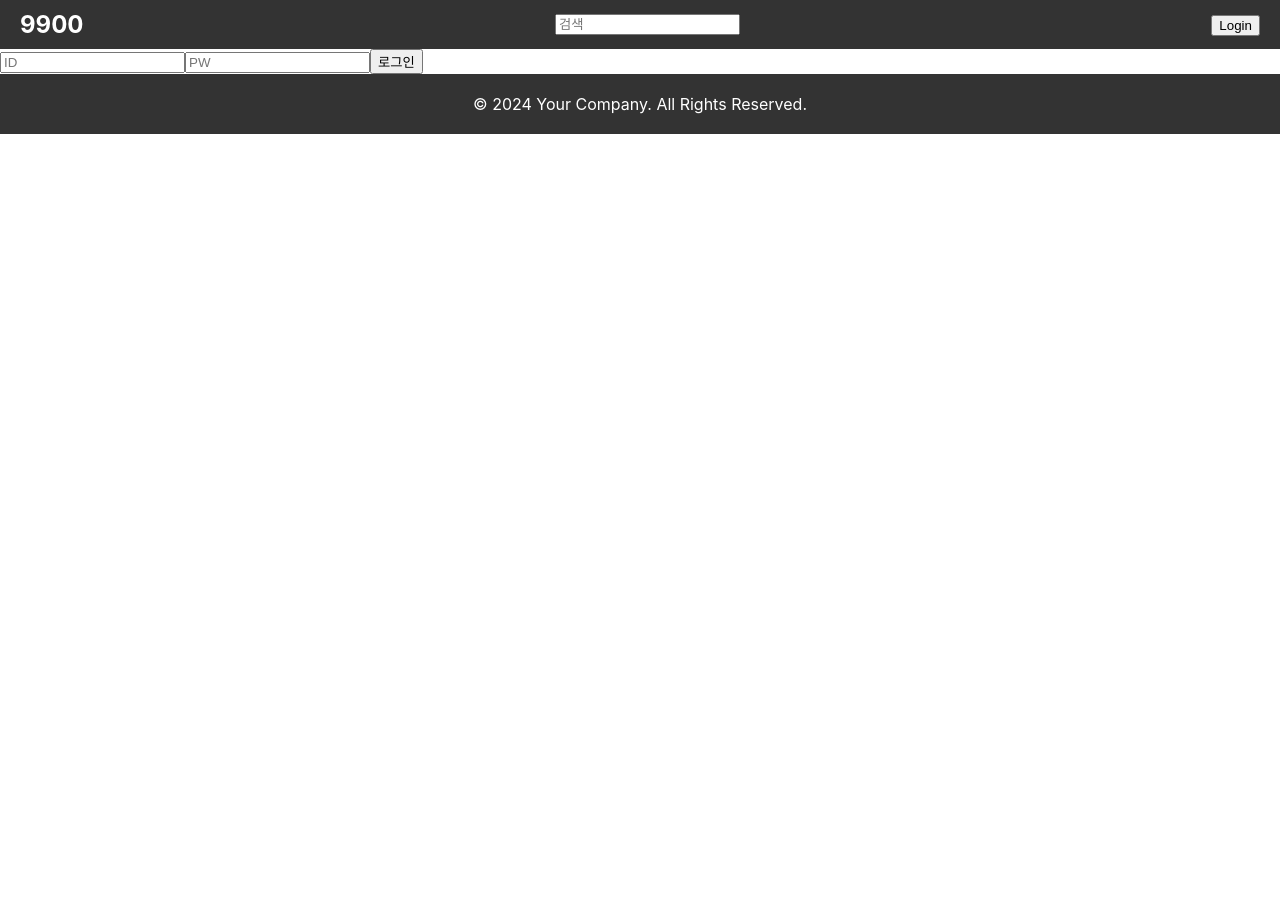
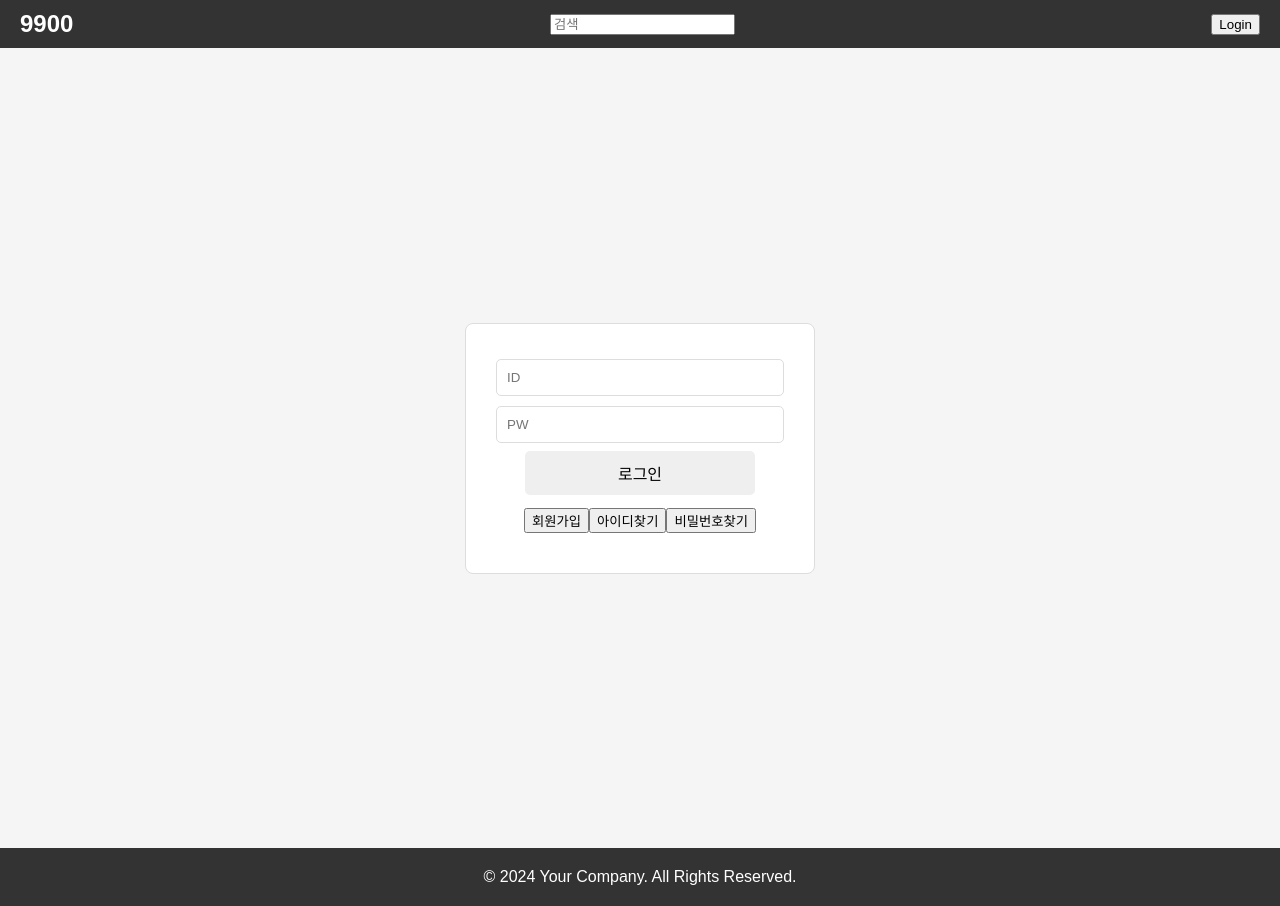
Before and after one commit to wonhee1106/dnz_react, a React (Create React App) app: page /login in a window 1280 px wide. Before the commit the page ends 800 px from the top, so only its background shows below. Built offline with nearby package versions, Linux system fonts and the light colour scheme.

Commit message:
로그인 페이지

```diff
--- a/src/components/pages/Login/Login.jsx
+++ b/src/components/pages/Login/Login.jsx
@@ -1,27 +1,35 @@
 
 import React from 'react'
 import styles from './Login.module.css'
-import {useState} from 'react';
+import { useState } from 'react';
 
 
 
-const Login = () =>{
+const Login = () => {
 
-    const [user ,setUser] = useState({id : '',pw :''})
+    const [user, setUser] = useState({ id: '', pw: '' })
 
-    const handleLoginChange = (e) =>{
-        const {name ,value} = e.target;
-        setUser((prev) =>({...prev, [name]:value}))
+    const handleLoginChange = (e) => {
+        const { name, value } = e.target;
+        setUser((prev) => ({ ...prev, [name]: value }))
     }
 
-    const handleLogin = () =>{
+    const handleLogin = () => {
 
     }
     return (
-        <div className={styles.LoginBox}>
-            <input type="text" name="id"  onChange={handleLoginChange} placeholder='ID' />
-            <input type="password" name="pw" onChange={handleLoginChange} placeholder='PW' />
-            <button onClick={handleLogin}>로그인</button>
+        <div className={styles.LoginContainer}>
+
+            <div className={styles.LoginBox}>
+                <input type="text" name="id" onChange={handleLoginChange} placeholder='ID' />
+                <input type="password" name="pw" onChange={handleLoginChange} placeholder='PW' />
+                <button className={styles.loginBtn} onClick={handleLogin}>로그인</button>
+                <div className={styles.btn}>
+                    <button>회원가입</button>
+                    <button>아이디찾기</button>
+                    <button>비밀번호찾기</button>
+                </div>
+            </div>
         </div>
     )
 }
--- a/src/components/pages/Login/Login.module.css
+++ b/src/components/pages/Login/Login.module.css
@@ -0,0 +1,57 @@
+/* Reset box-sizing */
+* {
+    box-sizing: border-box;
+}
+
+/* Reset default margin and padding */
+body {
+    margin: 0;
+    font-family: Arial, sans-serif;
+}
+
+/* Center the login box container */
+.LoginContainer {
+    display: flex;
+    justify-content: center;
+    align-items: center;
+    height: 100vh;
+    margin: 0;
+    background-color: #f5f5f5; /* Optional: Add a background color */
+}
+
+/* Style the login box */
+.LoginBox {
+    display: flex;
+    flex-direction: column;
+    justify-content: center;
+    align-items: center;
+    width: 350px;
+    padding: 30px;
+    border: 1px solid #ddd;
+    border-radius: 8px;
+    background-color: #fff; /* Background color for the login box */
+}
+
+.LoginBox input {
+    width: 100%;
+    padding: 10px;
+    margin: 5px 0;
+    border: 1px solid #ddd;
+    border-radius: 5px;
+}
+
+.LoginBox .loginBtn {
+    width: 80%;
+    padding: 10px;
+    margin: 3px 0;
+    border: none;
+    border-radius: 5px;
+    font-size: 16px;
+}
+
+.LoginBox .btn {
+    padding: 5px;
+    margin: 5px 0;
+    border-radius: 5px;
+    font-size: 16px;
+}
```
